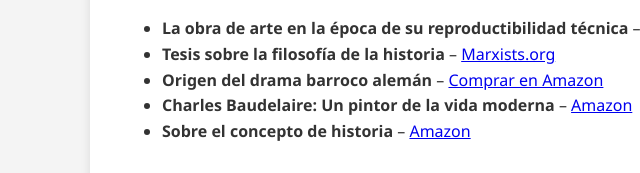
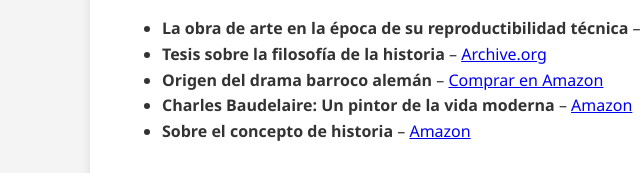
Before and after one commit to jmlucas68/benjamin, a plain HTML site: page index.html in a window 1280 px wide. Shown: the part 1810-1983 px from the top of the page, 18-658 px from the left. Drawn offline with Linux system fonts and the light colour scheme.

Commit message:
Actualizar index.html

```diff
--- a/index.html
+++ b/index.html
@@ -67,7 +67,7 @@
             <h2>Obras Principales</h2>
             <ul>
                 <li><strong>La obra de arte en la época de su reproductibilidad técnica</strong> – <a href="https://archive.org/details/benjamin-w.-la-obra-de-arte-en-la-epoca-de-su-reproductibilidad-tecnica-mexico-2003._202501" target="_blank">Ver en Archive.org</a></li>
-                <li><strong>Tesis sobre la filosofía de la historia</strong> – <a href="https://archive.org/details/benjamin-w.-tesis-sobre-la-historia-y-otros-fragmentos-mexico-2008._202501" target="_blank">Marxists.org</a></li>
+                <li><strong>Tesis sobre la filosofía de la historia</strong> – <a href="https://archive.org/details/benjamin-w.-tesis-sobre-la-historia-y-otros-fragmentos-mexico-2008._202501" target="_blank">Archive.org</a></li>
                 <li><strong>Origen del drama barroco alemán</strong> – <a href="https://amzn.to/3xyzABC" target="_blank">Comprar en Amazon</a></li>
                 <li><strong>Charles Baudelaire: Un pintor de la vida moderna</strong> – <a href="https://amzn.to/3xyzDEF" target="_blank">Amazon</a></li>
                 <li><strong>Sobre el concepto de historia</strong> – <a href="https://amzn.to/3xyzGHI" target="_blank">Amazon</a></li>
```
